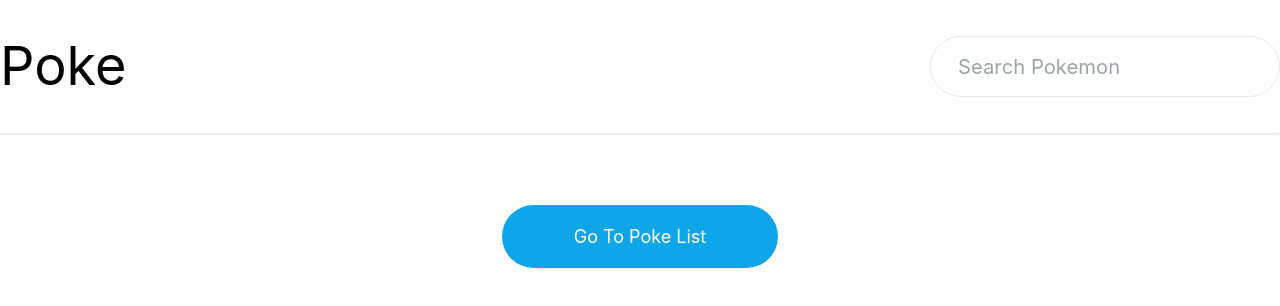
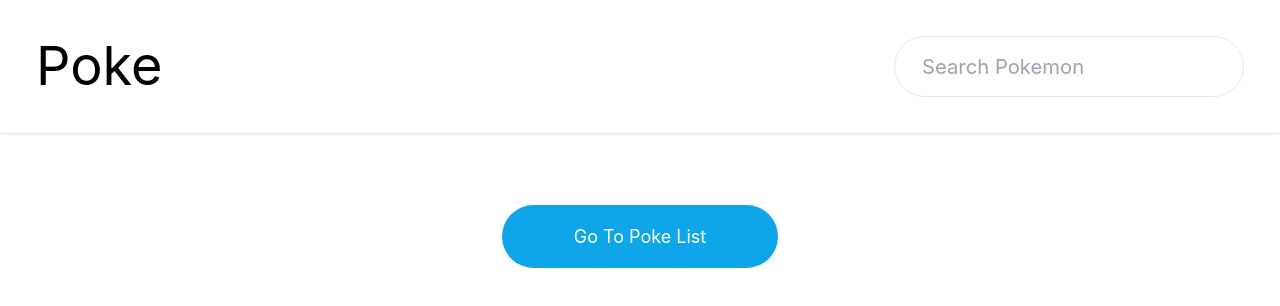
Before and after one commit to joejcox/poke, a Next.js app: page / in a window 1280 px wide. Shown: the top 306 px of the page. Built offline with nearby package versions, Linux system fonts and the light colour scheme.

Commit message:
update container styles

```diff
--- a/components/pokemon-list.js
+++ b/components/pokemon-list.js
@@ -27,6 +27,8 @@
                   alt={mon.name}
                   layout="fill"
                   objectFit="contain"
+                  placeholder="blur"
+                  blurDataURL={image}
                 />
               </figure>
               <h2 className="text-center text-xl">{mon.name}</h2>
--- a/tailwind.config.js
+++ b/tailwind.config.js
@@ -4,7 +4,14 @@
     './components/**/*.{js,ts,jsx,tsx}',
   ],
   theme: {
-    extend: {},
+    extend: {
+      container: {
+        padding: '2rem',
+        screens: {
+          '2xl': '1350px',
+        },
+      },
+    },
   },
   plugins: [],
 }
```
